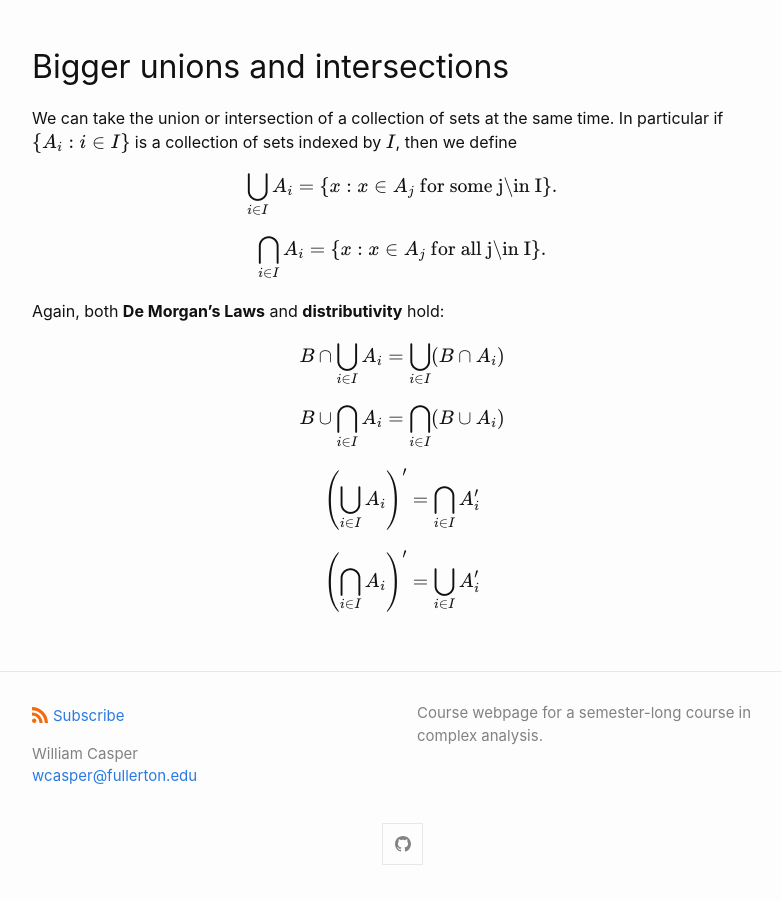
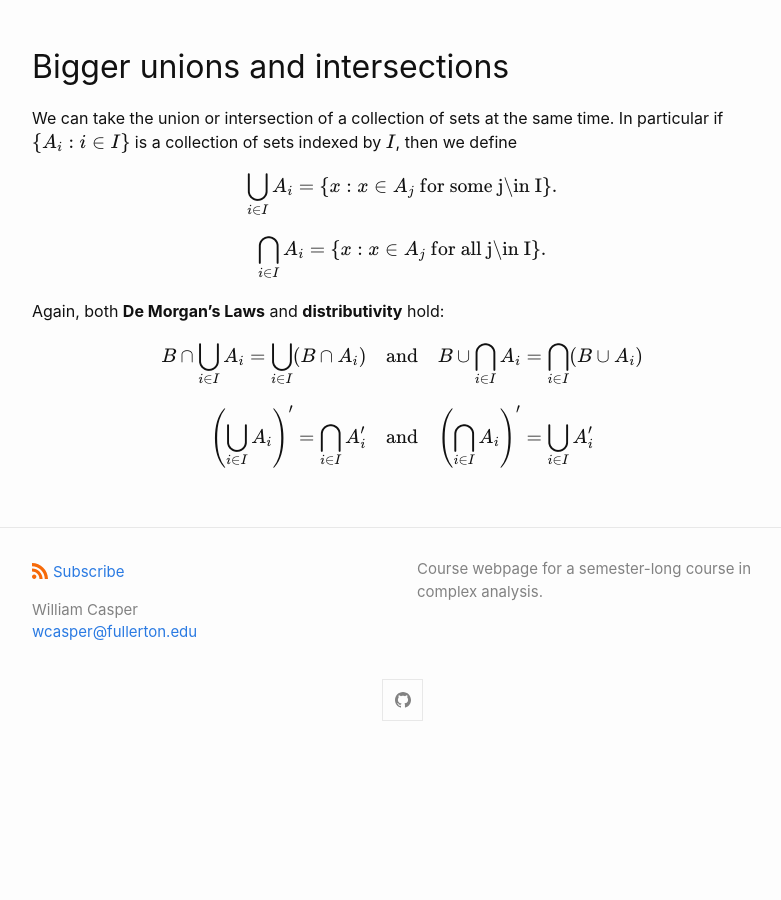
Before and after one commit to wcasper/math414fall2022, a Jekyll site: the page built from _topics/002-set-algebra.md, in a window 1280 px wide and 900 px high, scrolled down 1184 px. Shown: the whole window, without its empty margins (238-1019 px from the left). Built offline with Jekyll 4.4.1, drawn with Linux system fonts in a browser that asks for light colours; after the commit the page ends 1940 px from its top, so only the background shows below that.

Commit message:
compacted text

```diff
--- a/_topics/002-set-algebra.md
+++ b/_topics/002-set-algebra.md
@@ -119,10 +119,6 @@ $$\bigcap_{i\in I} A_i = \{x: x\in A_j\ \text{for all j\in I}\}.$$
 
 Again, both **De Morgan's Laws** and **distributivity** hold:
 
-$$B\cap \bigcup_{i\in I} A_i = \bigcup_{i\in I} (B\cap A_i)$$
+$$B\cap \bigcup_{i\in I} A_i = \bigcup_{i\in I} (B\cap A_i)\quad\text{and}\quad B\cup \bigcap_{i\in I} A_i = \bigcap_{i\in I} (B\cup A_i)$$
 
-$$B\cup \bigcap_{i\in I} A_i = \bigcap_{i\in I} (B\cup A_i)$$
-
-$$\left(\bigcup_{i\in I} A_i\right)' =  \bigcap_{i\in I} A_i'$$
-
-$$\left(\bigcap_{i\in I} A_i\right)' =  \bigcup_{i\in I} A_i'$$
+$$\left(\bigcup_{i\in I} A_i\right)' =  \bigcap_{i\in I} A_i'\quad\text{and}\quad\left(\bigcap_{i\in I} A_i\right)' =  \bigcup_{i\in I} A_i'$$
```
